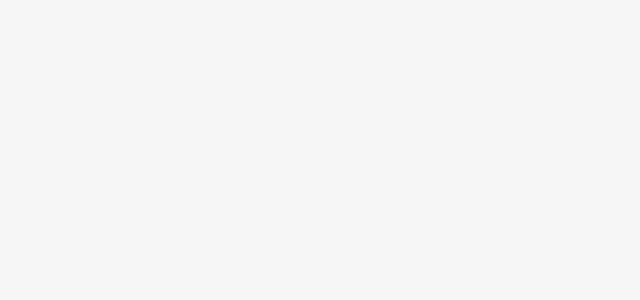
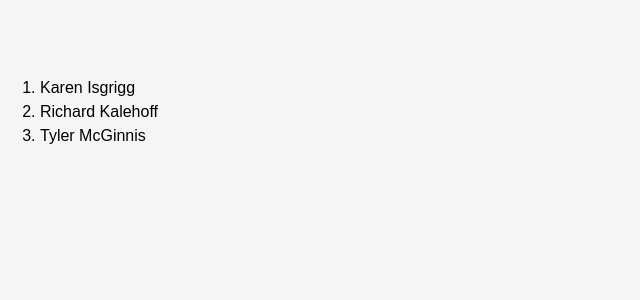
Before and after one commit to matheusicaro/react-udacity-lessons, a React (Create React App) app in the folder react-fundamentals/lesson-3/reactnd-contacts-app/: page / in a window 1280 px wide. Shown: the top 300 px of the page, without its empty margins (0-640 px from the left). Built offline with nearby package versions, Linux system fonts and the light colour scheme.

Commit message:
listing elements in view.

```diff
--- a/react-fundamentals/lesson-3/reactnd-contacts-app/src/components/ListContacts.js
+++ b/react-fundamentals/lesson-3/reactnd-contacts-app/src/components/ListContacts.js
@@ -8,9 +8,15 @@ class ListContacts extends Component {
 
         return (
             <ol className="list-contacts">
-
+                {   this.props.contacts.map(element =>(
+                        <li key={ element.id }>
+                            {element.name}
+                        </li>
+                    ))
+                }
             </ol>
         )
+
     }
 }
 export default ListContacts
```
